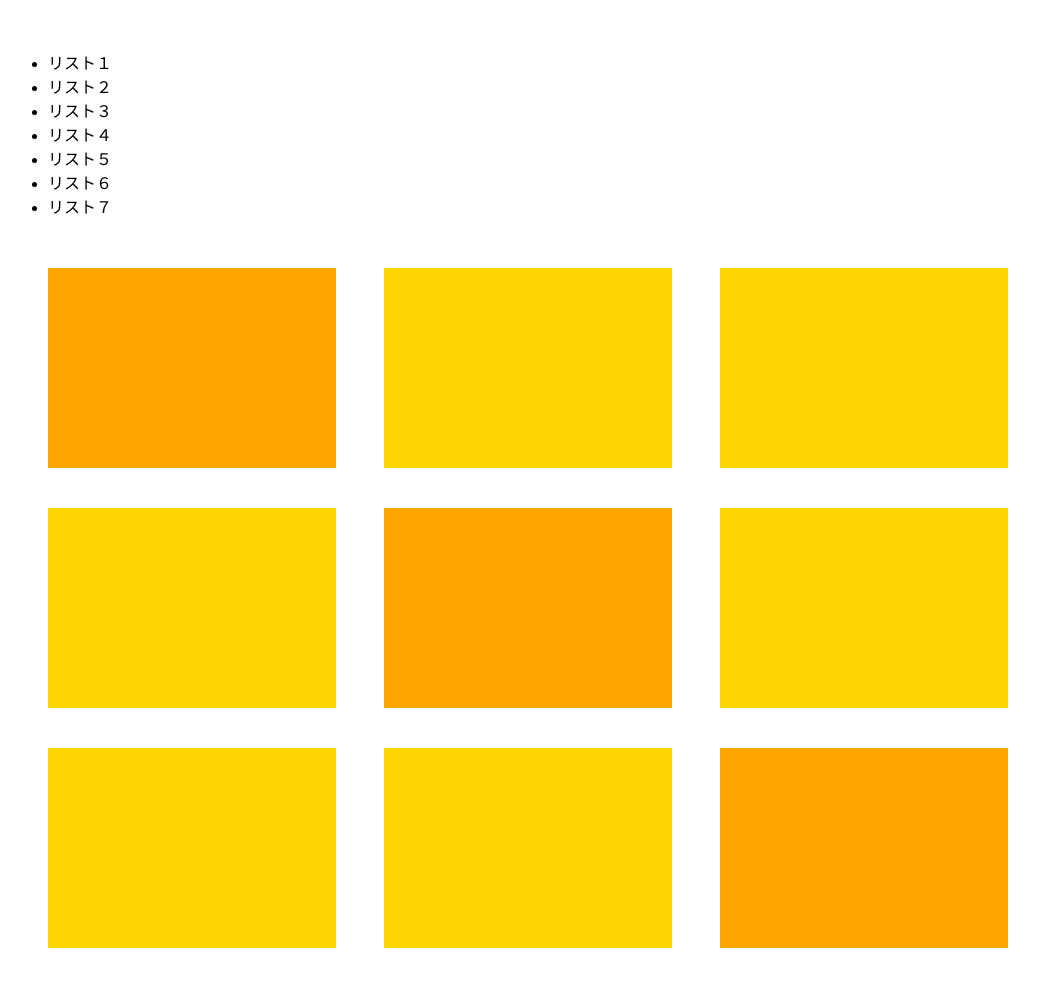
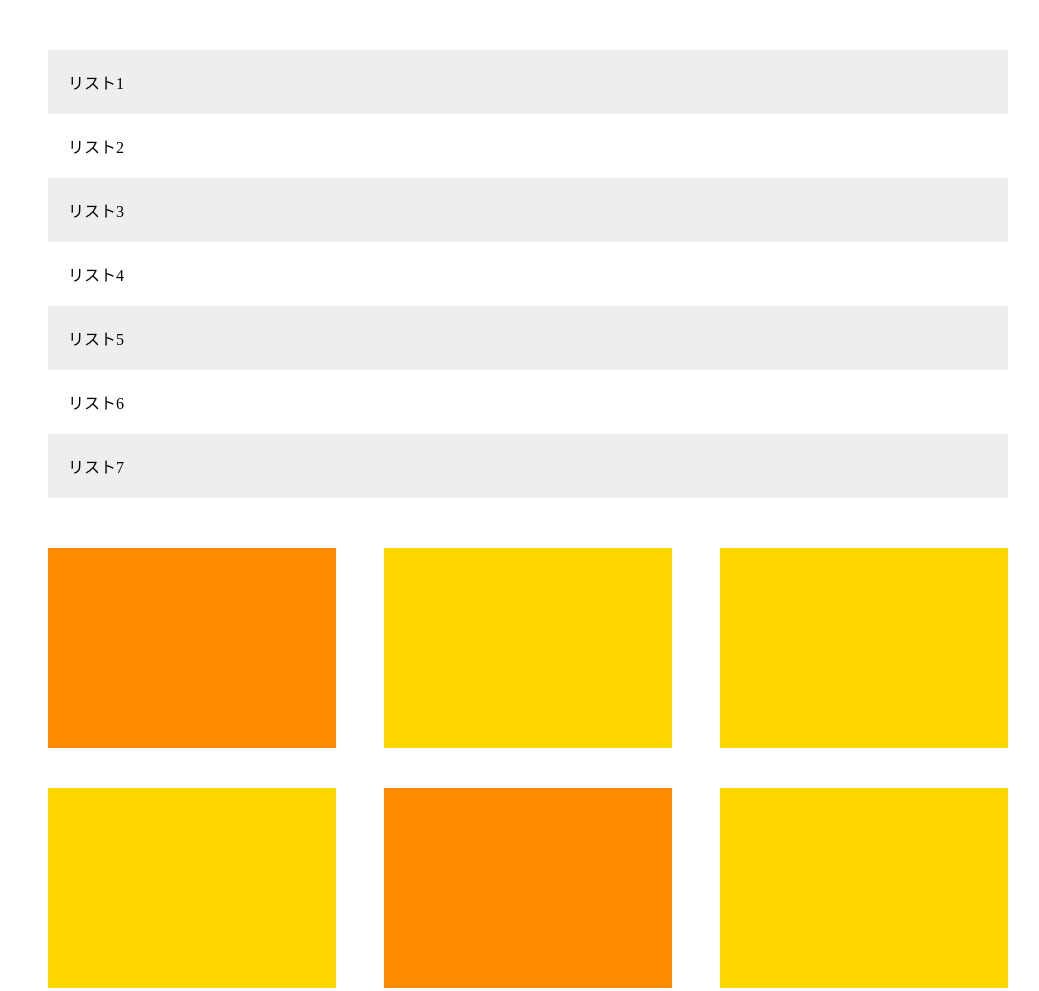
Before and after one commit to butinhina/git-chapter8, a plain HTML site: page index.html in a window 1280 px wide. Shown: the top 991 px of the page, without its empty margins (112-1151 px from the left). Drawn offline with Linux system fonts and the light colour scheme.

Commit message:
[Finish]1-8

```diff
--- a/index.html
+++ b/index.html
@@ -7,13 +7,13 @@
   <body>
     <main>
      <ul class="item-list">
-      <li classs="item">リスト１</li>
-      <li classs="item">リスト２</li>
-      <li classs="item">リスト３</li>
-      <li classs="item">リスト４</li>
-      <li classs="item">リスト５</li>
-      <li classs="item">リスト６</li>
-      <li classs="item">リスト７</li>
+      <li class="item">リスト1</li>
+      <li class="item">リスト2</li>
+      <li class="item">リスト3</li>
+      <li class="item">リスト4</li>
+      <li class="item">リスト5</li>
+      <li class="item">リスト6</li>
+      <li class="item">リスト7</li>
      </ul>
 
      <div class="box-list">
--- a/style.css
+++ b/style.css
@@ -9,17 +9,17 @@ main{
   margin: 50px auto;
 }
 
-.item-list{
+.item-list {
   margin-bottom: 50px;
-}
-
-.item:nth-child(odd){
-  background-color: #eee;
 }
 
 .item{
   padding: 20px;
   list-style: none;
+}
+
+.item:nth-child(odd){
+  background-color: #eee;
 }
 
 .box-list{
@@ -38,7 +38,7 @@ main{
 .box:first-child,
 .box:nth-child(5),
 .box:last-child{
-  background-color: orange;
+  background-color: #ff8c00;
 }
 
 .box:nth-child(3n){
```
